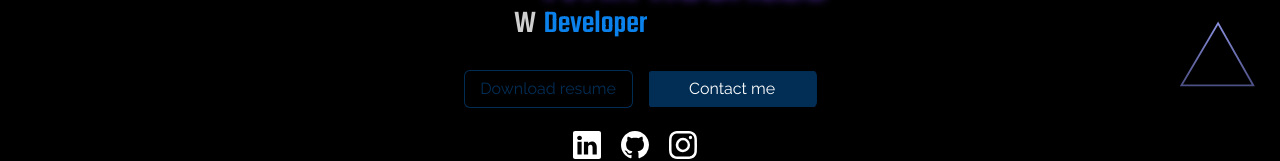
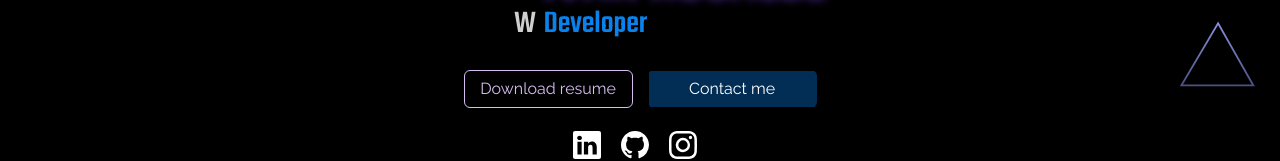
Before and after one commit to ivanezek/portfolio, a React (Create React App) app: page / in a window 1280 px wide. In both pictures the pointer is over the link "Download resume". Shown: the part 431-592 px from the top of the page. Built offline with nearby package versions, Linux system fonts and the light colour scheme; the HTML template or start-up script is replaced by a standard one.

Commit message:
fix buttons hover

```diff
--- a/src/components/cover/cover.css
+++ b/src/components/cover/cover.css
@@ -171,11 +171,11 @@
 
 .cv-button:hover{
     background-position: 100%;
-  color: rgba(3,78,145,.58);
+  color: #d6bef1;
 }
 
 .cv-button a{
-    color: white;
+    color: #d6bef1;
     font-size: 20px;
 }
 
```
